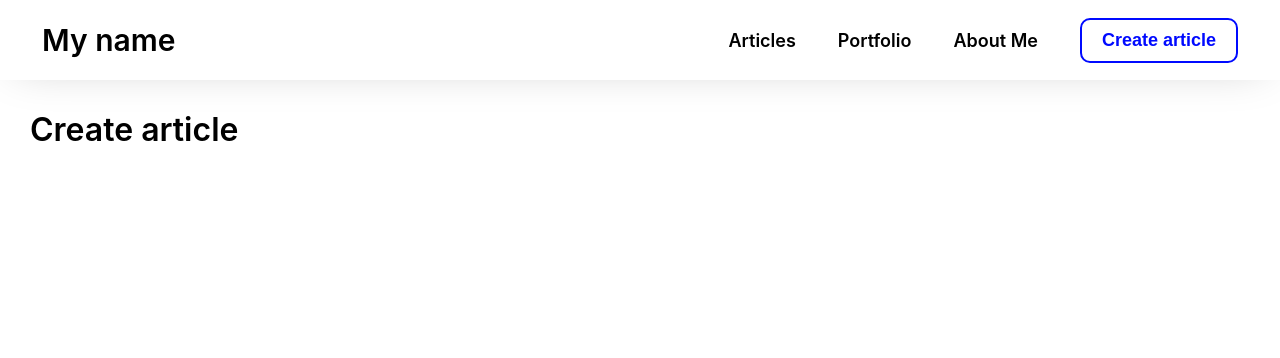
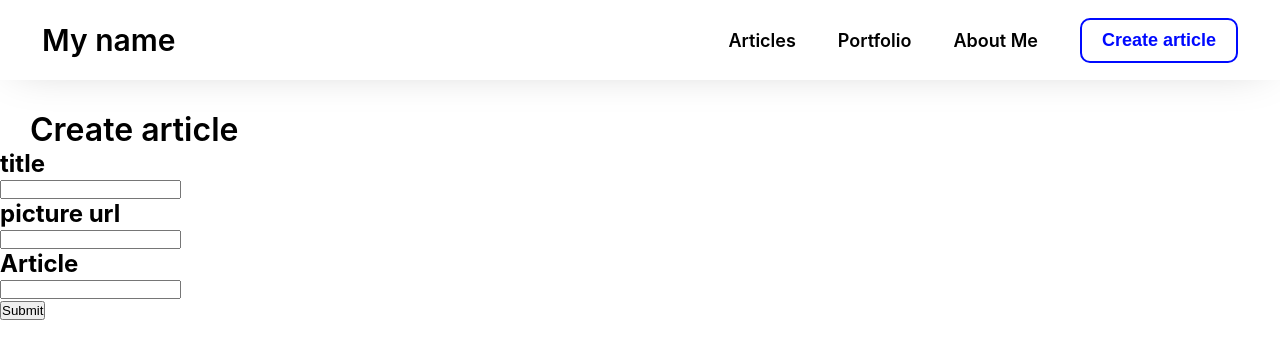
Before and after one commit to Crrayzze/workshop-react-initiation-my-blog-result, a React (Create React App) app: page /createArticles in a window 1280 px wide. Shown: the top 358 px of the page. Built offline with nearby package versions, Linux system fonts and the light colour scheme.

Commit message:
form structure

```diff
--- a/src/pages/createArticles/createArticles.jsx
+++ b/src/pages/createArticles/createArticles.jsx
@@ -6,7 +6,21 @@ export const CreateArticles = () => {
   return (
     <div>
       <h1 className="page-title">Create article</h1>
-
+      <div>
+        <div>
+          <div>
+            <h2>title</h2>
+            <input type="text" />
+          </div>
+          <div>
+            <h2>picture url</h2>
+            <input type="url" />
+          </div>
+          <h2>Article</h2>
+          <input type="text" />
+        </div>
+        <button>Submit</button>
+      </div>
     </div>
   );
-}
+};
```
